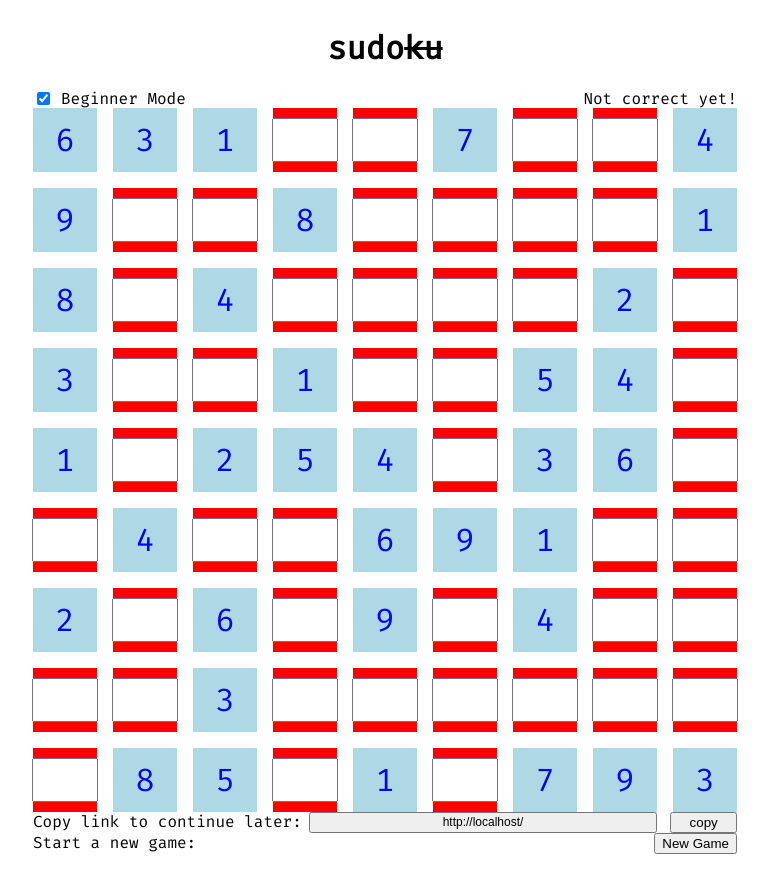
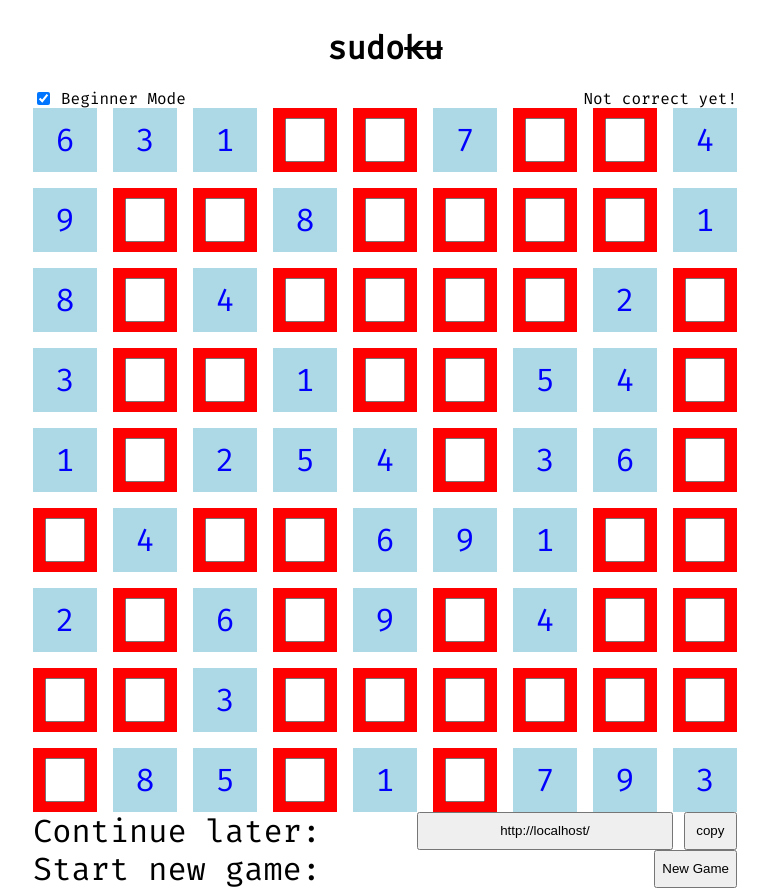
Before and after one commit to ofer987/sudoku, a SvelteKit app: page / in a window 1280 px wide. Shown: the whole page, without its empty margins (255-1024 px from the left). Before the commit the page ends 862 px from the top, so only its background shows below. Built offline with nearby package versions, Linux system fonts and the light colour scheme.

Commit message:
chore(font): increase size, change text

```diff
--- a/src/routes/+page.svelte
+++ b/src/routes/+page.svelte
@@ -66,7 +66,7 @@
 		{/if}
 
 		<div class="new-game">
-			<label for="start-new-game">Start a new game:</label>
+			<label for="start-new-game">Start new game:</label>
 			<input
 				id="start-new-game"
 				type="button"
@@ -91,11 +91,13 @@
 			align-items: center;
 			justify-content: center;
 			flex-direction: column;
+			column-gap: 0.5em;
 
 			.new-game {
 				display: flex;
 				justify-content: space-between;
-				width: 44em;
+				width: 22em;
+				font-size: 2em;
 			}
 		}
 	}
--- a/src/routes/Puzzle.svelte
+++ b/src/routes/Puzzle.svelte
@@ -64,7 +64,7 @@
 
 <div class="continue-container">
 	<div class="link-container">
-		<label for="value">Copy link to continue later:</label>
+		<label for="value">Continue later:</label>
 		<input type="button" id="value" on:click={copyUrlToClipboard} {disabled} value={pageUrl} />
 	</div>
 
@@ -104,23 +104,23 @@
 		display: flex;
 		flex-direction: row;
 		justify-content: space-between;
-		width: 44em;
+		width: 22em;
+		font-size: 2em;
 
 		.link-container {
 			display: flex;
 			flex-direction: row;
 			justify-content: space-between;
-			width: 39em;
+			width: 20em;
 
 			#value {
 				overflow: hidden;
-				font-size: 0.75em;
-				width: 29em;
+				width: 40%;
 			}
 		}
 
 		input#copy-value {
-			width: 5em;
+			width: 4em;
 		}
 	}
 </style>
--- a/src/routes/Tile.svelte
+++ b/src/routes/Tile.svelte
@@ -170,6 +170,7 @@
 			font-family: 'Fira Mono';
 			text-align: center;
 			font-size: 2em;
+			width: 1em;
 
 			display: grid;
 			color: red;
```
